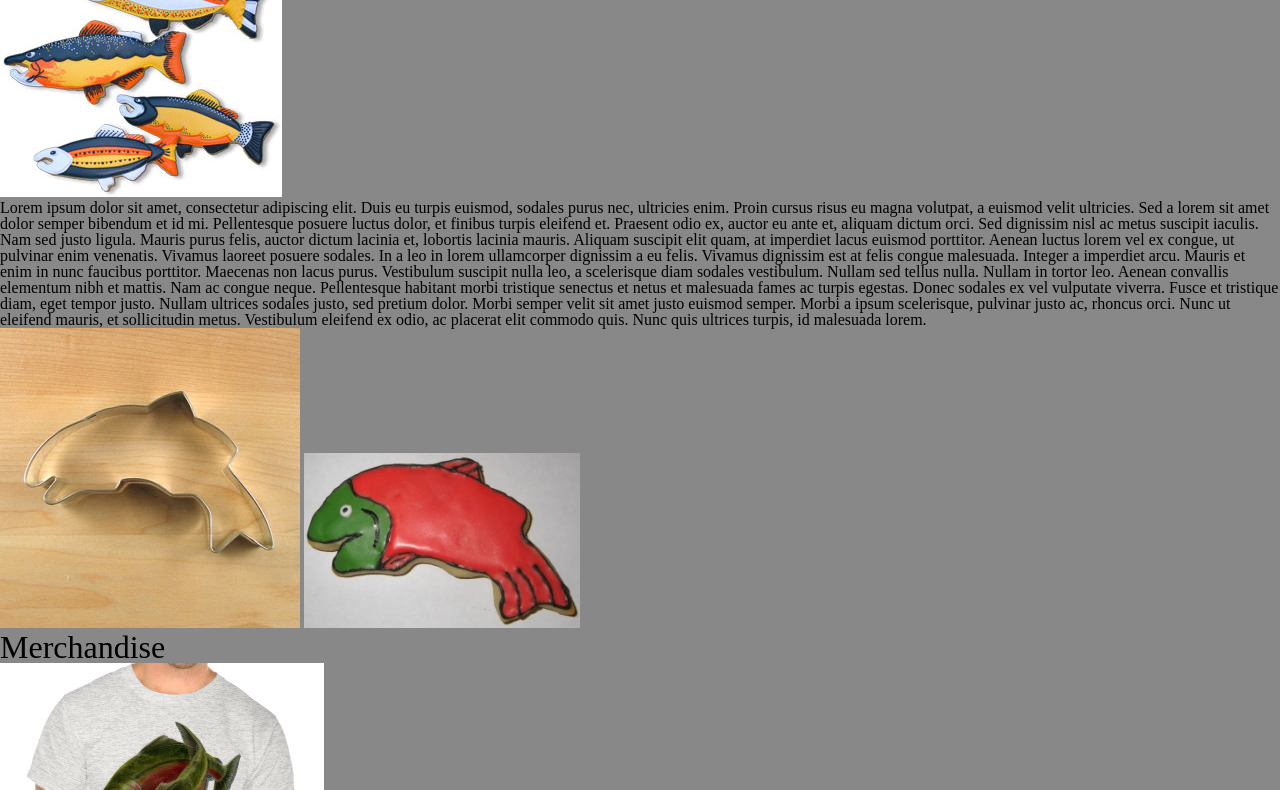
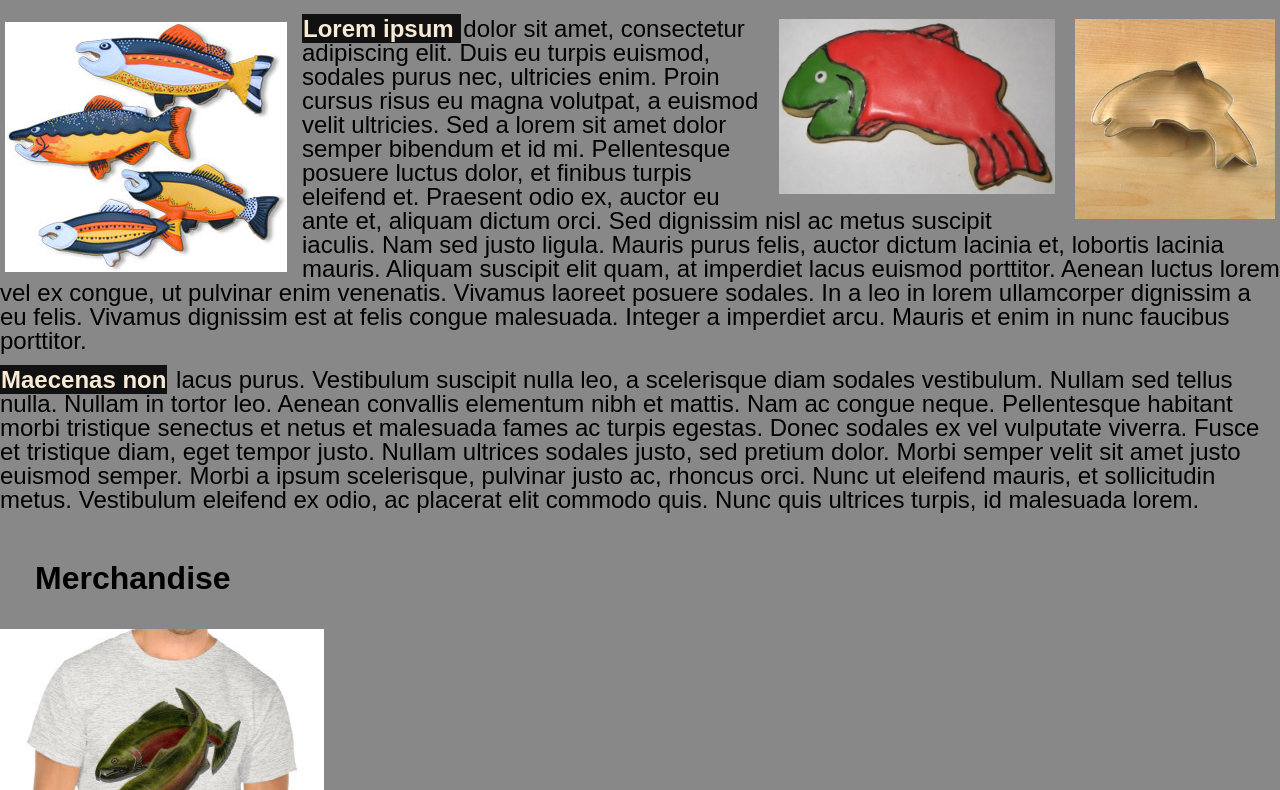
Before and after one commit to Rachnicrice/salmon-cookies, a plain HTML site: page index.html in a window 1280 px wide. Shown: the part 473-1263 px from the top of the page. Drawn offline with Linux system fonts and the light colour scheme.

Commit message:
Added more CSS to the front page

```diff
--- a/css/style.css
+++ b/css/style.css
@@ -1,8 +1,14 @@
 * {
   box-sizing: border-box;
 }
+
+article {
+  overflow: hidden;
+}
+
 body {
   background: #888;
+  font-family: Arial, Helvetica, sans-serif;
 }
 
 head {
@@ -51,10 +57,15 @@ h1 {
 
 h2 {
   font-size: 2.5em;
+  font-weight: bold;
 }
 
 h3 {
+  color: black;
   font-size: 2em;
+  font-weight: bold;
+  margin: 30px;
+  padding: 5px;
 }
 
 nav {
@@ -151,6 +162,7 @@ footer {
 .locations {
   color: salmon;
   float: right;
+  font-size: 1em;
   margin: 8px 40px 0px 40px;
   padding: 2px;
   text-align: center;
@@ -163,6 +175,7 @@ footer {
 #copyright {
   color: salmon;
   float: left;
+  font-size: 1em;
   margin: 60px 2px 1px 2px;
 }
 
@@ -170,3 +183,40 @@ footer {
   background: #333;
   color: antiquewhite;
 }
+
+#fishies {
+  float: left;
+  margin: 5px 15px 2px 5px;
+}
+
+#cutter {
+  max-width: 200px;
+  height: auto;
+}
+
+p {
+  font-size: 1.5em;
+  margin: 0px 0px 15px 0px;
+}
+
+span {
+  background: #111;
+  color:antiquewhite;
+  font-weight: bold;
+  padding: 1px;
+  margin: 0px 2px 8px 0px;
+}
+
+.cookies {
+  float: right;
+  margin: 2px 5px 5px 15px;
+}
+
+.clearfix {
+  clear: both;
+}
+
+#our-story {
+  max-width: 80%;
+  text-align: center;
+}
--- a/index.html
+++ b/index.html
@@ -22,28 +22,28 @@
       <article>
         <header>
           <h3 id="our-story">Our Story</h3>
-          <img src="./images/fish.jpg" alt="swimming fish">
+          <img id="fishies" src="./images/fish.jpg" alt="swimming fish">
+          <img id="cutter" class="cookies" src="./images/cutter.jpeg" alt="Salmon Cookie cutter">
         </header>
-        <p>Lorem ipsum dolor sit amet, consectetur adipiscing elit. Duis eu turpis euismod, sodales purus nec, ultricies enim. Proin cursus risus eu magna volutpat, a euismod velit ultricies. Sed a lorem sit amet dolor semper bibendum et id mi. Pellentesque posuere luctus dolor, et finibus turpis eleifend et. Praesent odio ex, auctor eu ante et, aliquam dictum orci. Sed dignissim nisl ac metus suscipit iaculis. Nam sed justo ligula. Mauris purus felis, auctor dictum lacinia et, lobortis lacinia mauris. Aliquam suscipit elit quam, at imperdiet lacus euismod porttitor. Aenean luctus lorem vel ex congue, ut pulvinar enim venenatis. Vivamus laoreet posuere sodales. In a leo in lorem ullamcorper dignissim a eu felis. Vivamus dignissim est at felis congue malesuada. Integer a imperdiet arcu. Mauris et enim in nunc faucibus porttitor.
+        <img class="cookies" src="./images/frosted-cookie.jpg" alt="The first Salmon Cookie">
+        <p> <span>Lorem ipsum </span>dolor sit amet, consectetur adipiscing elit. Duis eu turpis euismod, sodales purus nec, ultricies enim. Proin cursus risus eu magna volutpat, a euismod velit ultricies. Sed a lorem sit amet dolor semper bibendum et id mi. Pellentesque posuere luctus dolor, et finibus turpis eleifend et. Praesent odio ex, auctor eu ante et, aliquam dictum orci. Sed dignissim nisl ac metus suscipit iaculis. Nam sed justo ligula. Mauris purus felis, auctor dictum lacinia et, lobortis lacinia mauris. Aliquam suscipit elit quam, at imperdiet lacus euismod porttitor. Aenean luctus lorem vel ex congue, ut pulvinar enim venenatis. Vivamus laoreet posuere sodales. In a leo in lorem ullamcorper dignissim a eu felis. Vivamus dignissim est at felis congue malesuada. Integer a imperdiet arcu. Mauris et enim in nunc faucibus porttitor.</p>
 
-        Maecenas non lacus purus. Vestibulum suscipit nulla leo, a scelerisque diam sodales vestibulum. Nullam sed tellus nulla. Nullam in tortor leo. Aenean convallis elementum nibh et mattis. Nam ac congue neque. Pellentesque habitant morbi tristique senectus et netus et malesuada fames ac turpis egestas. Donec sodales ex vel vulputate viverra. Fusce et tristique diam, eget tempor justo. Nullam ultrices sodales justo, sed pretium dolor. Morbi semper velit sit amet justo euismod semper. Morbi a ipsum scelerisque, pulvinar justo ac, rhoncus orci. Nunc ut eleifend mauris, et sollicitudin metus. Vestibulum eleifend ex odio, ac placerat elit commodo quis. Nunc quis ultrices turpis, id malesuada lorem.
+        <p> <span>Maecenas non</span> lacus purus. Vestibulum suscipit nulla leo, a scelerisque diam sodales vestibulum. Nullam sed tellus nulla. Nullam in tortor leo. Aenean convallis elementum nibh et mattis. Nam ac congue neque. Pellentesque habitant morbi tristique senectus et netus et malesuada fames ac turpis egestas. Donec sodales ex vel vulputate viverra. Fusce et tristique diam, eget tempor justo. Nullam ultrices sodales justo, sed pretium dolor. Morbi semper velit sit amet justo euismod semper. Morbi a ipsum scelerisque, pulvinar justo ac, rhoncus orci. Nunc ut eleifend mauris, et sollicitudin metus. Vestibulum eleifend ex odio, ac placerat elit commodo quis. Nunc quis ultrices turpis, id malesuada lorem.
         </p>
-        <img src="./images/cutter.jpeg" alt="Salmon Cookie cutter">
-        <img src="./images/frosted-cookie.jpg" alt="The first Salmon Cookie">
       </article>
     </section>
 
     <section>
       <article>
         <header>
-          <h3 id="merchandise">Merchandise</h3>
-          <img src="./images/shirt.jpg" alt="">
+          <h3 class="clearfix" id="merchandise">Merchandise</h3>
+          <img id="t-shirt" src="./images/shirt.jpg" alt="">
         </header>
       </article>
 
     </section>
 
-    <footer >
+    <footer>
       <section id="locations">
       <p class="locations">
           Pike Place </br>
```
